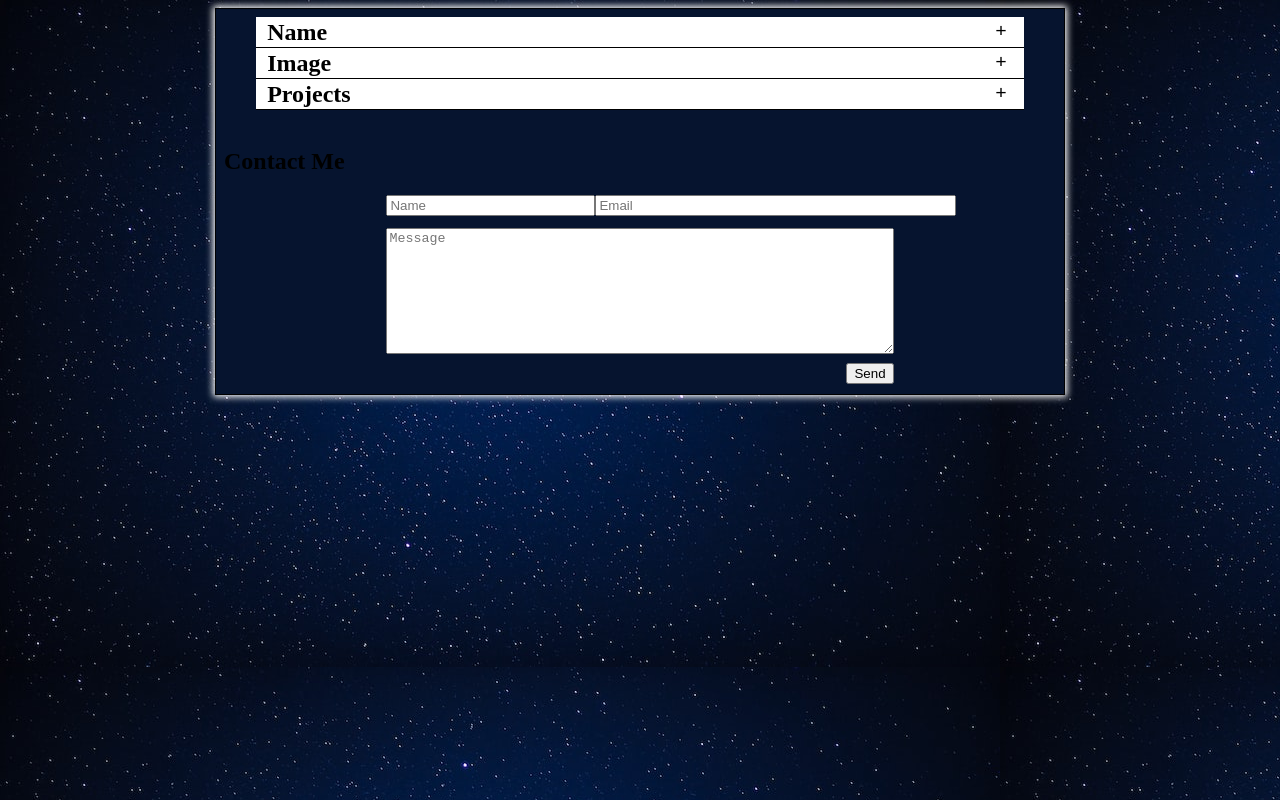
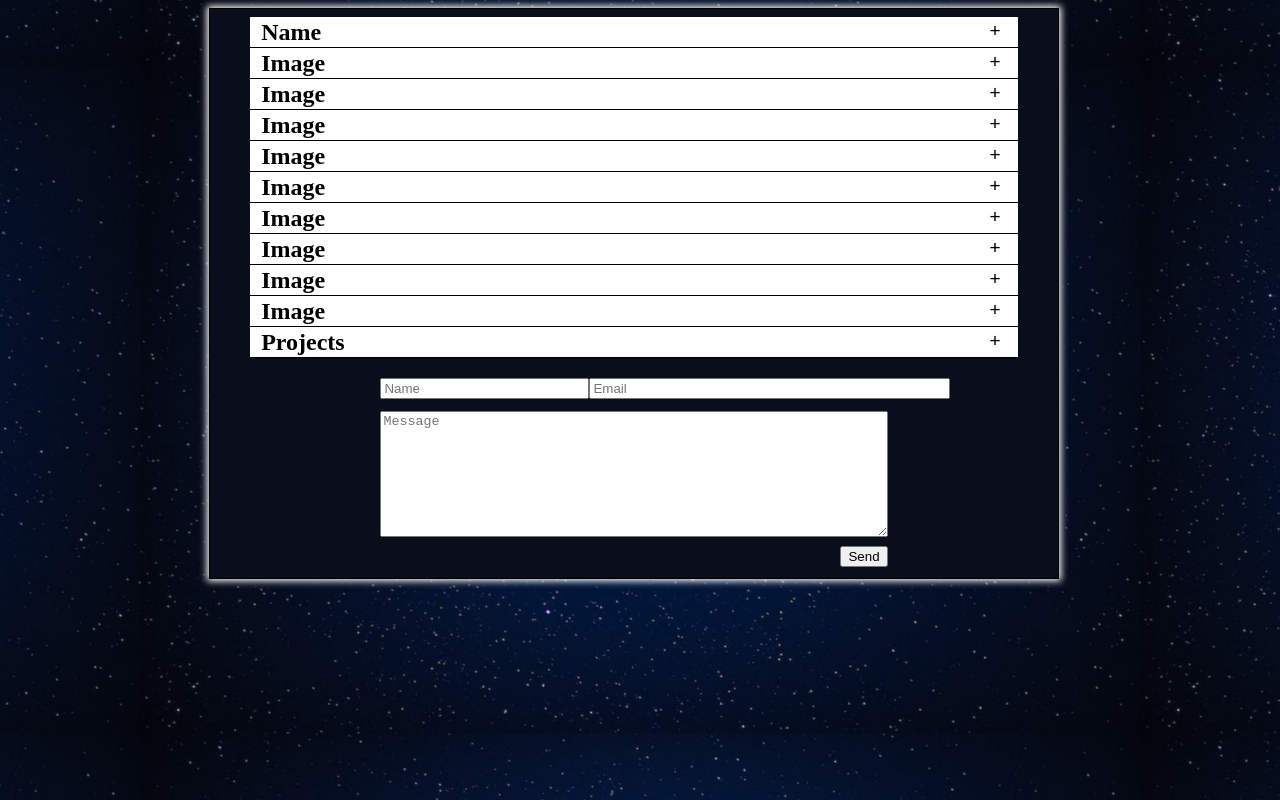
Before and after one commit to daniel-mooney/Portfolio-Website, a React (Create React App) app: page / in a window 1280 px wide. Built offline with nearby package versions, Linux system fonts and the light colour scheme.

Commit message:
parallax mostly working

```diff
--- a/src/App.js
+++ b/src/App.js
@@ -1,4 +1,4 @@
-import React from 'react';
+import React, { useEffect, useRef } from 'react';
 import Dropdown from './Components/Dropdown';
 import ContactForm from './Components/ContactForm';
 
@@ -6,12 +6,60 @@ import "./app.css";
 import drc1 from "./img/drc_1.jpg"
 
 function App() {
+  const content = useRef(null);
+  const background = useRef(null);
+  let backgroundHeight = '100vh'
+
+  useEffect(() => {
+    const element = content.current;
+
+    if (!element || !background) return;
+
+    const observer = new ResizeObserver(() => {
+      background.current.style.height = `${content.current.scrollHeight}px`;
+    });
+
+    observer.observe(element);
+    return () => {
+      // Cleanup the observer by unobserving all elements
+      observer.disconnect();
+    };
+  }, [])
+
   return (
-    <div className='content-body'>
+    <>
+
+      <div className='parallax'>
+        <div className='parallax__layer--back' ref={background}></div>
+        <div className='parallax__layer--base content-body' ref={content}>
           <Dropdown name='Name'>
             <div style={{padding: '0.7rem'}}>
               <p>Test</p>
             </div>
+          </Dropdown>
+          <Dropdown name="Image">
+            <img src={drc1} style={{height: '40vh'}}/>
+          </Dropdown>
+          <Dropdown name="Image">
+            <img src={drc1} style={{height: '40vh'}}/>
+          </Dropdown>
+          <Dropdown name="Image">
+            <img src={drc1} style={{height: '40vh'}}/>
+          </Dropdown>
+          <Dropdown name="Image">
+            <img src={drc1} style={{height: '40vh'}}/>
+          </Dropdown>
+          <Dropdown name="Image">
+            <img src={drc1} style={{height: '40vh'}}/>
+          </Dropdown>
+          <Dropdown name="Image">
+            <img src={drc1} style={{height: '40vh'}}/>
+          </Dropdown>
+          <Dropdown name="Image">
+            <img src={drc1} style={{height: '40vh'}}/>
+          </Dropdown>
+          <Dropdown name="Image">
+            <img src={drc1} style={{height: '40vh'}}/>
           </Dropdown>
           <Dropdown name="Image">
             <img src={drc1} style={{height: '40vh'}}/>
@@ -26,9 +74,10 @@ function App() {
             </div>
           </Dropdown>
           <br/>
-      <h2>Contact Me</h2>
           <ContactForm />
         </div>
+      </div>
+    </>
   )
 }
 
--- a/src/app.css
+++ b/src/app.css
@@ -1,11 +1,6 @@
-html {
-    overflow-y: scroll;
-}
-
 body {
-    background-image: url("./img/space.jpg");
     position: relative;
-    scrollbar-gutter: stable both-edges;
+    margin: 0;
 }
 
 p {
@@ -13,7 +8,7 @@ p {
 }
 
 .content-body {
-    background-color: rgba(6, 20, 47, 255);
+    background-color: rgba(10,13,26,255);
     border-style: solid;
     border-width: 1px;
     /* border-color: white; */
@@ -21,5 +16,30 @@ p {
     width: 65vw;
     height: auto;
     margin: auto;
+    margin-top: 0.5rem;
+    margin-bottom: 0.5rem;
     padding: 0.5rem;
 }
+
+.parallax {
+    perspective: 1px;
+    height: 100vh;
+    overflow-x: hidden;
+    overflow-y: auto;
+    scrollbar-gutter: stable both-edges;
+}
+
+.parallax__layer--base {
+    position: relative;
+    transform: translateZ(0);
+    z-index: 2;
+}
+.parallax__layer--back {
+    position: absolute;
+    transform: translateZ(-74px) scale(75);         /*1 + (transZ * -1) / p*/
+    background-image: url("./img/space.jpg");
+    background-position: center;
+    min-height: 100vh;
+    width: 101vw;
+    z-index: 1;
+}
```
Lines whose indentation alone changed are shown as unchanged.
